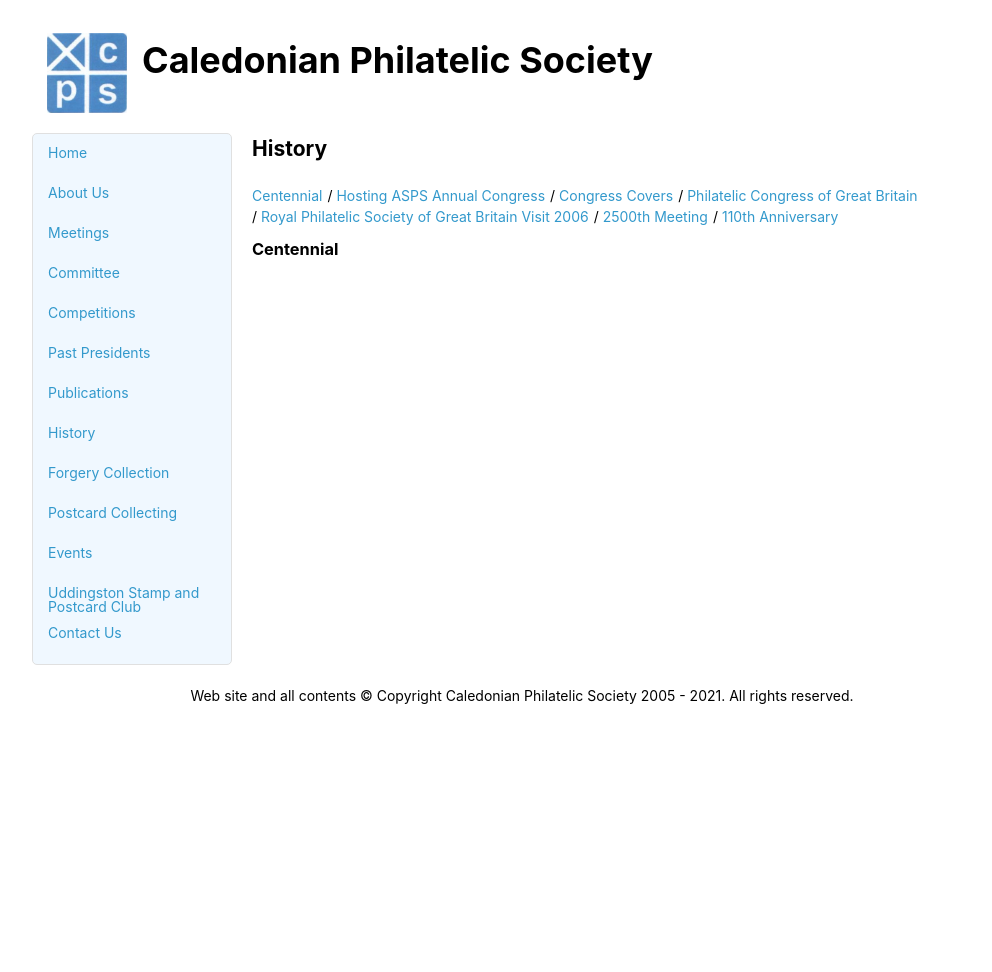
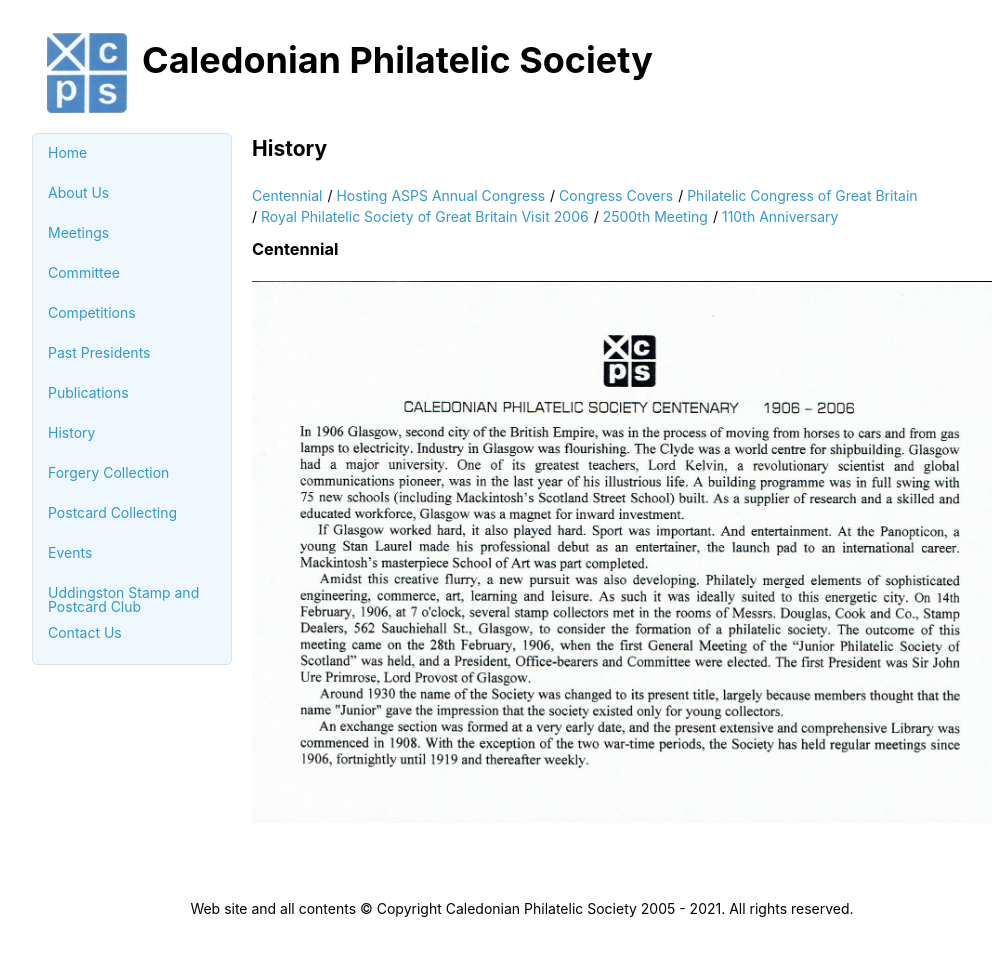
Before and after one commit to astalker/caledonian-stamps, a Jekyll site: the page built from centennial.md, in a window 1280 px wide. Shown: the whole page, without its empty margins (118-1110 px from the left). Built offline with Jekyll 4.4.1, drawn with Linux system fonts in a browser that asks for light colours; our own code applies the rules of GitHub Pages for plain Markdown files; before the commit the page ends 900 px from its top, so only the background shows below that.

Commit message:
Insert of Centennial added.

```diff
--- a/centennial.md
+++ b/centennial.md
@@ -3,3 +3,5 @@
 {% include history-menu.html %}
 
 ### Centennial
+
+![Centennial](images/Centennial.jpg)
```
